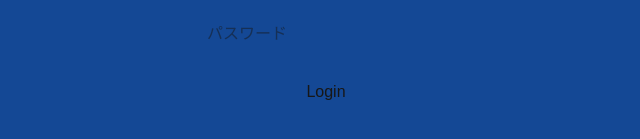
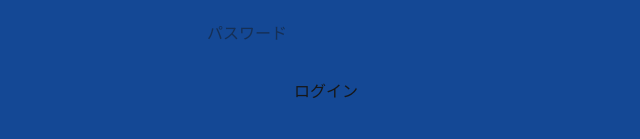
Before and after one commit to X13467980/crystarise-frontend, a Next.js app: page /login in a window 1280 px wide. Shown: the part 491-630 px from the top of the page, without its empty margins (314-954 px from the left). Built offline with nearby package versions, Linux system fonts and the light colour scheme.

Commit message:
login button changed

```diff
--- a/src/feature/login/login-form.tsx
+++ b/src/feature/login/login-form.tsx
@@ -44,7 +44,7 @@ const LoginForm: React.FC = () => {
                     />
                 </div>
                 {error && <div style={{ color: 'red', marginBottom: 16 }}>{error}</div>}
-                <button type="submit" style={{ width: '100%', padding: 10 }}>Login</button>
+                <button type="submit" style={{ width: '100%', padding: 10 }}>ログイン</button>
             </form>
         </div>
     );
```
